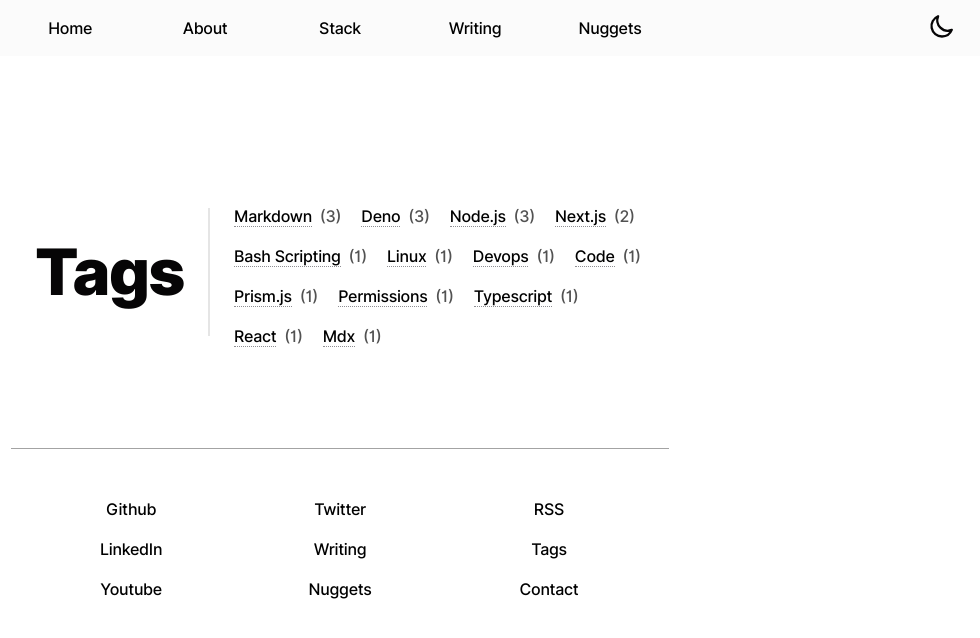
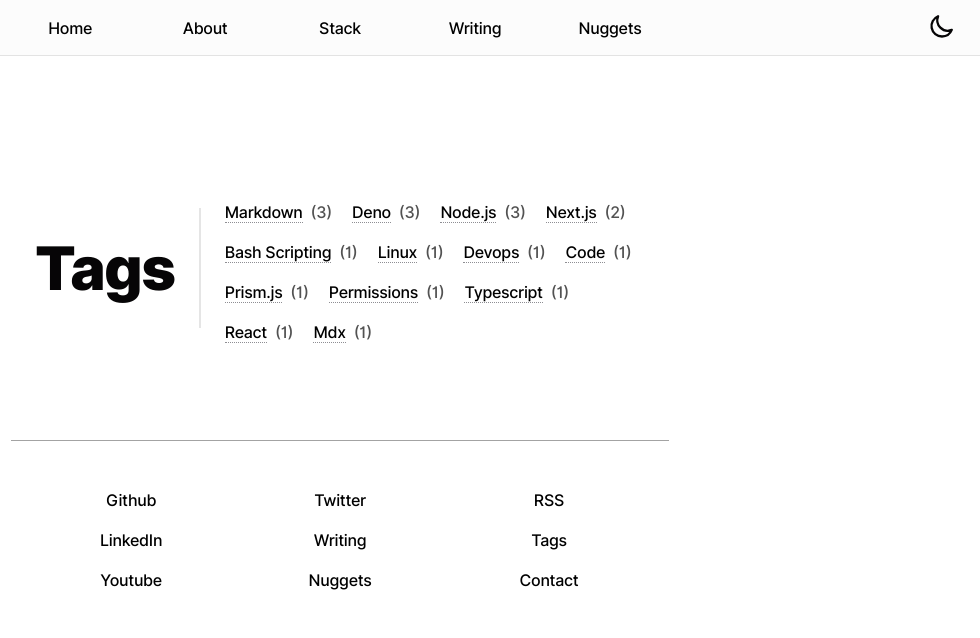
Before and after one commit to omaralsoudanii/mkreg.dev, a Next.js app: page /tags in a window 1280 px wide. Shown: the top 638 px of the page, without its empty margins (300-1280 px from the left). Built offline with nearby package versions, Linux system fonts and the light colour scheme; what @tailwindcss/typography would draw is missing.

Commit message:
fix prose sm

```diff
--- a/src/components/Container/index.tsx
+++ b/src/components/Container/index.tsx
@@ -1,7 +1,9 @@
 export function Container({ children }) {
   return (
     <article className="container w-full max-w-none">
-      <div className="mx-auto prose dark:prose-dark">{children}</div>
+      <div className="mx-auto prose prose-sm md:prose dark:prose-dark">
+        {children}
+      </div>
     </article>
   )
 }
--- a/src/components/Footer/index.tsx
+++ b/src/components/Footer/index.tsx
@@ -3,8 +3,7 @@
 
 export function Footer() {
   return (
-    <div className="mt-4">
-      <div className=" hr-stroke" />
+    <div className="mx-auto mt-4 hr-stroke">
       <div className="grid grid-cols-1 gap-4 p-6 py-12 sm:grid-cols-3 ">
         <div className="flex flex-col space-y-4 text-center">
           <a
--- a/src/pages/500.tsx
+++ b/src/pages/500.tsx
@@ -7,10 +7,8 @@
     <Container>
       <div className="flex flex-col items-start justify-start sm:justify-center sm:items-center sm:space-x-10 sm:mt-8">
         <div className="px-1 space-y-8 sm:px-0">
-          <h1 className="font-bold text-primary sm:pt-0">
-            Internal server error
-          </h1>
-          <p className="pb-8 text-xl">
+          <h1 className="sm:pt-0">Internal server error</h1>
+          <p className="pb-2">
             The server is currently unavailable for some reason. Obviously, it's
             not my fault, I ran the code on my machine and it's working fine.
             Try refreshing the page again, if that doesn't work, contact me and
--- a/src/pages/tags.tsx
+++ b/src/pages/tags.tsx
@@ -23,7 +23,7 @@
   return (
     <article>
       <Seo data={meta} />
-      <div className="flex flex-col items-start justify-start divide-y-4 divide-gray-200 dark:divide-gray-700 sm:justify-center sm:items-center sm:divide-y-0 sm:flex-row sm:space-x-6 sm:mt-16">
+      <div className="flex flex-col items-start justify-start divide-y-4 divide-gray-300 dark:divide-gray-700 sm:justify-center sm:items-center sm:divide-y-0 sm:flex-row sm:space-x-6 sm:mt-16">
         <div className="pt-6 space-x-2 space-y-5 sm:pb-8">
           <h1 className="px-2 mb-0 text-6xl leading-loose sm:px-6 sm:border-r-2">
             Tags
--- a/src/styles/base.css
+++ b/src/styles/base.css
@@ -52,7 +52,7 @@
 
   b,
   strong {
-    font-variation-settings: 'wght' 650;
+    font-variation-settings: 'wght' 700;
   }
 
   h1,
@@ -65,27 +65,27 @@
   }
 
   h1 {
-    @apply text-3xl;
+    @apply text-4xl;
     font-variation-settings: 'wght' 850;
   }
 
   h2 {
-    @apply text-2xl;
+    @apply text-3xl;
     font-variation-settings: 'wght' 750;
   }
 
   h3 {
+    @apply text-2xl;
+    font-variation-settings: 'wght' 700;
+  }
+
+  h4 {
     @apply text-xl;
     font-variation-settings: 'wght' 650;
   }
 
-  h4 {
+  h5 {
     @apply text-lg;
-    font-variation-settings: 'wght' 650;
-  }
-
-  h5 {
-    @apply text-base;
     font-variation-settings: 'wght' 650;
   }
 
--- a/src/styles/custom.css
+++ b/src/styles/custom.css
@@ -2,8 +2,8 @@
 
 @layer utilities {
   .hdr-backdrop {
-    @apply bg-gray-50 bg-opacity-70 dark:bg-opacity-50 dark:bg-gray-800;
-    backdrop-filter: saturate(200%) blur(5px);
+    @apply bg-gray-50 bg-opacity-60 dark:bg-opacity-60 dark:bg-gray-800;
+    backdrop-filter: saturate(180%) blur(5px);
   }
 
   @supports not (backdrop-filter: none) {
@@ -11,6 +11,14 @@
       backdrop-filter: none;
       @apply bg-opacity-100 border-b border-gray-400 dark:bg-opacity-100 dark:border-opacity-10 border-opacity-20;
     }
+  }
+
+  .dark .hdr-backdrop {
+    box-shadow: inset 0 -1px 0 0 rgb(255 255 255/10%);
+  }
+
+  .light .hdr-backdrop {
+    box-shadow: inset 0 -1px 0 0 rgba(0, 0, 0, 0.1);
   }
 
   .hdr-base {
@@ -62,11 +70,11 @@
   }
 
   .btn-secondary {
-    @apply text-dk-black bg-lt-black dark:text-lt-black dark:bg-gray-200 hover:bg-gray-200 dark:hover:bg-lt-black hover:text-lt-black dark:hover:text-dk-black;
+    @apply rounded text-lt-black bg-lt-lightest dark:text-dk-black dark:bg-dk-lightest;
   }
 
   .btn-primary {
-    @apply bg-blue-600 text-dk-black;
+    @apply rounded text-lt-white bg-lt-black dark:text-dk-white dark:bg-dk-black;
   }
 
   .btn-large {
@@ -82,15 +90,12 @@
   }
 
   .nav-link {
-    @apply flex items-start py-2 rounded justify-items-start sm:items-center sm:justify-center text-opacity-40 hover:bg-gray-800 dark:hover:bg-opacity-10 hover:bg-opacity-10 dark:hover:bg-gray-300;
+    @apply flex items-start py-2 rounded justify-items-start sm:items-center sm:justify-center text-opacity-40 hover:bg-gray-800 dark:hover:bg-opacity-20 hover:bg-opacity-10 dark:hover:bg-gray-400;
     filter: brightness(105%) saturate(200%) contrast(1);
   }
 
   .nav-link.active {
-    @apply bg-gray-800 bg-opacity-10 dark:bg-gray-800;
-    -webkit-filter: brightness(105%) saturate(200%) contrast(1);
-    filter: brightness(105%) saturate(200%) contrast(1);
-    backdrop-filter: saturate(180%) blur(20px);
+    @apply bg-gray-800 bg-opacity-10 dark:bg-opacity-20 dark:bg-gray-600;
   }
 
   .hr-stroke {
--- a/src/styles/prose.css
+++ b/src/styles/prose.css
@@ -1,5 +1,5 @@
 .prose .remark-code-title {
-  @apply px-5 py-3 text-base bg-gray-100 rounded-t text-lt-black dark:text-dk-black dark:bg-gray-900;
+  @apply px-5 py-3 text-base bg-gray-100 rounded-t text-lt-body dark:text-dk-body dark:bg-gray-900;
   font-variation-settings: 'wght' 600;
 }
 
@@ -13,7 +13,7 @@
 
 .prose code[class*='language-'],
 .prose pre[class*='language-'] {
-  @apply mt-0 mb-0 font-mono text-sm bg-gray-100 text-lt-black dark:text-dk-black dark:bg-gray-900;
+  @apply mt-0 mb-0 font-mono text-sm bg-gray-100 text-lt-body dark:text-dk-body dark:bg-gray-900;
   font-feature-settings: normal;
   letter-spacing: normal;
   text-align: left;
@@ -167,7 +167,7 @@
 
 .prose pre:not([class*='language-']),
 .prose code:not([class*='language-']) {
-  @apply font-mono bg-gray-100 rounded text-lt-black dark:text-dk-black dark:bg-gray-900 mb-7;
+  @apply font-mono bg-gray-100 rounded text-lt-body dark:text-dk-body dark:bg-gray-900 mb-7;
   letter-spacing: normal;
   -ms-overflow-style: none; /* IE and Edge */
   scrollbar-width: none; /* Firefox */
@@ -188,7 +188,7 @@
 
 .prose b,
 .prose strong {
-  font-variation-settings: 'wght' 650;
+  font-variation-settings: 'wght' 700;
 }
 
 
@@ -202,27 +202,27 @@
 }
 
 .prose h1 {
-  @apply text-3xl;
+  @apply text-4xl;
   font-variation-settings: 'wght' 850;
 }
 
 .prose h2 {
-  @apply text-2xl;
+  @apply text-3xl;
   font-variation-settings: 'wght' 750;
 }
 
 .prose h3 {
+  @apply text-2xl;
+  font-variation-settings: 'wght' 700;
+}
+
+.prose h4 {
   @apply text-xl;
   font-variation-settings: 'wght' 650;
 }
 
-.prose h4 {
+.prose h5 {
   @apply text-lg;
-  font-variation-settings: 'wght' 650;
-}
-
-.prose h5 {
-  @apply text-base;
   font-variation-settings: 'wght' 650;
 }
 
--- a/tailwind.config.js
+++ b/tailwind.config.js
@@ -6,18 +6,6 @@
   purge: ['./src/**/*.{js,jsx,ts,tsx,md,mdx}'],
   darkMode: 'class', // 'media' or 'class'
   theme: {
-    fontSize: {
-      xs: '0.75rem',
-      sm: '0.875rem',
-      base: '1rem',
-      lg: '1.125rem',
-      xl: '1.25rem',
-      '2xl': '1.5rem',
-      '3xl': '1.875rem',
-      '4xl': '2.25rem',
-      '5xl': '3rem',
-      '6xl': '4rem',
-    },
     fontFamily: {
       display: 'var(--font-display)',
       mono: 'var(--font-mono)',
@@ -26,7 +14,6 @@
       colors: {
         gray: colors.trueGray,
         'gray-900': 'rgb(19 20 21)',
-        blue: colors.lightBlue,
         lt: {
           bg: 'rgb(255 255 255)',
           body: 'rgb(0 0 0)',
@@ -77,9 +64,6 @@
             color: theme('colors.lt.body'),
             h1: {
               color: theme('colors.lt.headings'),
-              fontSize: theme('fontSize.3xl'),
-              marginTop: '0',
-              marginBottom: '1rem',
             },
             h2: {
               color: theme('colors.lt.headings'),
```
